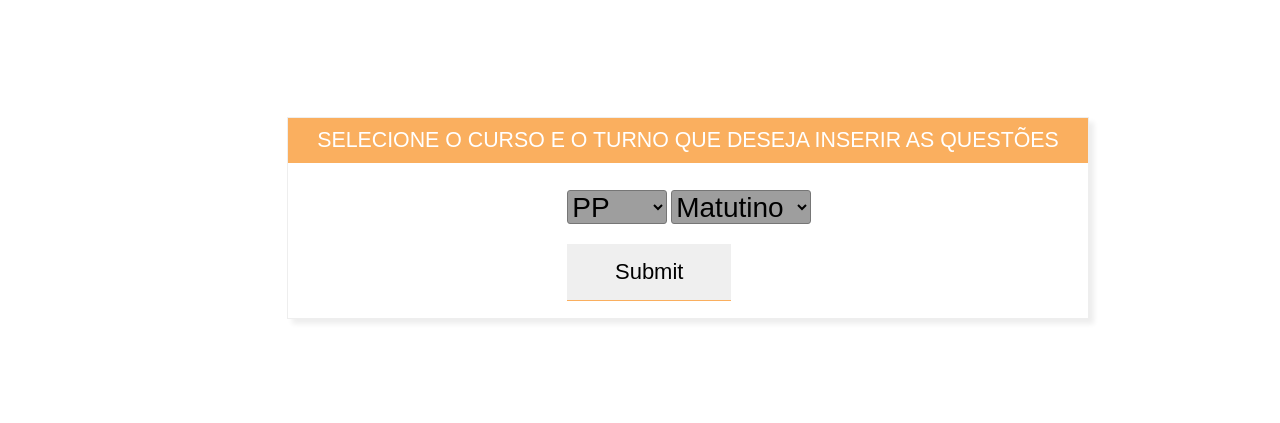
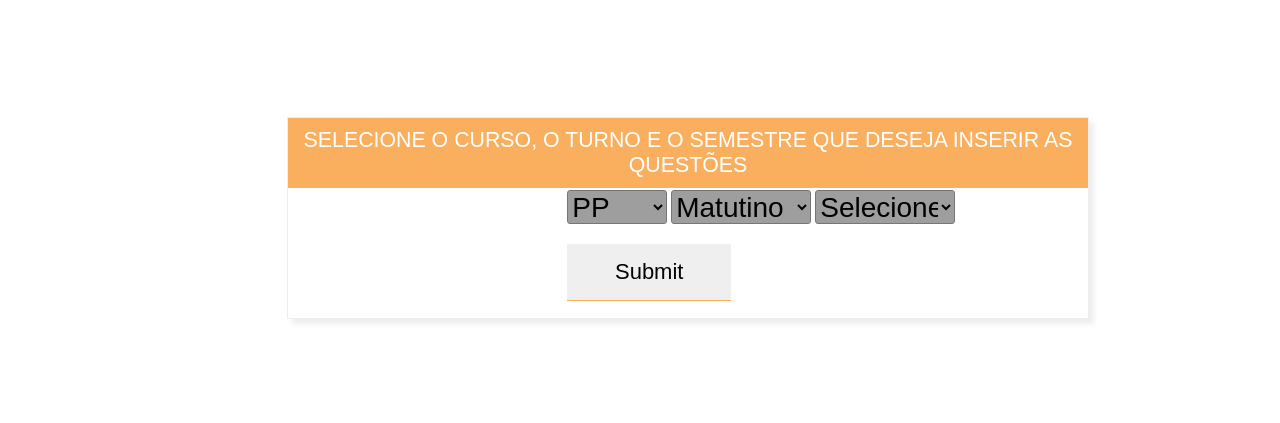
Before and after one commit to diogoatc/projcomunicacao, a PHP site: page /Professor/pre-cadastra.php in a window 1280 px wide. Shown: the part 85-508 px from the top of the page. Run offline with PHP 8.4, Linux system fonts and the light colour scheme; grey boxes are pictures that could not be loaded.

Commit message:
Alteração do Select Dinamico da tela cadastraquestao
Professor seleciona o semestre antes de gerar o formulário da questão

```diff
--- a/Professor/pre-cadastra.php
+++ b/Professor/pre-cadastra.php
@@ -34,7 +34,7 @@ setcookie('turno');
         </nav>
 
         <div class="content" style="top: 44%; height: 200px;width: 800px; left:40%">
-        <div class="login" style="font-family:sans-serif; font-size:16pt;">SELECIONE O CURSO E O TURNO QUE DESEJA INSERIR AS QUESTÕES</div>
+        <div class="login" style="font-family:sans-serif; font-size:16pt;">SELECIONE O CURSO, O TURNO E O SEMESTRE QUE DESEJA INSERIR AS QUESTÕES</div>
         <div class="form" style="top: 36%; width: 50%;left:55%;">
 
 
@@ -50,6 +50,18 @@ setcookie('turno');
 					<option value="Matutino">Matutino</option>
 					<option value="Noturno">Noturno</option>
 				</select>
+
+				<select class="imobSelect" style="width:35%;font-size: 28px;" required="" id="semestre" name="semestre" class="form-control">
+	      			<option value="">Selecione uma das opções</option>
+					<option value="1">1º Semestre</option>
+	      			<option value="2">2º Semestre</option>
+	      			<option value="3">3º Semestre</option>
+	      			<option value="4">4º Semestre</option>
+	      			<option value="5">5º Semestre</option>
+	      			<option value="6">6º Semestre</option>
+	      			<option value="7">7º Semestre</option>
+	      			<option value="8">8º Semestre</option>
+	    		</select>
 
 				<input style="width:41%; font-size:22px;left:30%;" type="submit" name="envia">
 
@@ -71,10 +83,12 @@ if (isset($_POST['envia'])){
 
 $curso = $_POST['curso'];
 $turno = $_POST['turno'];
+$semestre = $_POST['semestre'];
 
 
 setcookie('curso', $curso);
 setcookie('turno', $turno);
+setcookie('semestre', $semestre);
 
 header("Location: cadastraquestoes.php"); exit;
 }
```
Also changed, not shown: Professor/cadastraquestoes.php (+4 -19 lines), classes/class_disciplina.php (+7 -5 lines).
